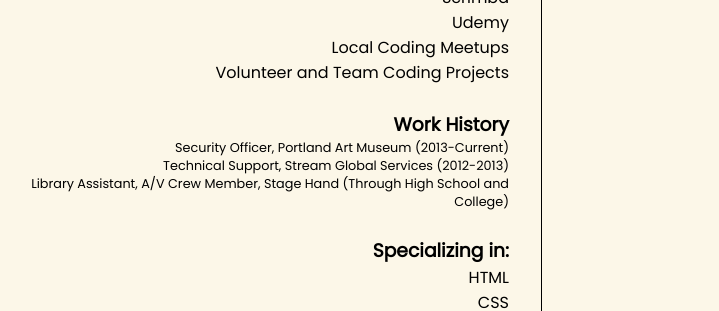
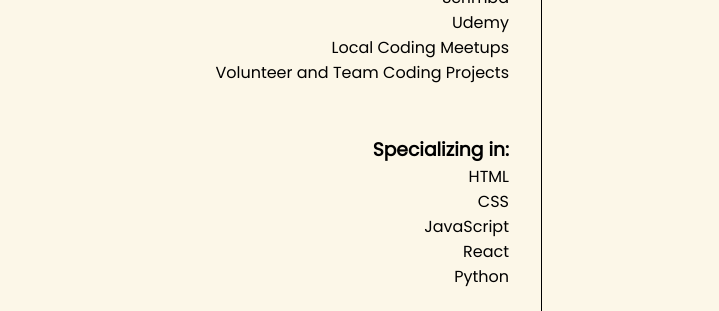
Before and after one commit to gunderodd/tmwfib_website_take3, a plain HTML site: page other_pages/resume.html in a window 1280 px wide. Shown: the part 321-632 px from the top of the page, 66-785 px from the left. Drawn offline with Linux system fonts and the light colour scheme.

Commit message:
redacted work history by default

```diff
--- a/other_pages/resume.html
+++ b/other_pages/resume.html
@@ -29,14 +29,15 @@
                 </ul>
             </div>
             <br>
-            <div>
+            <!-- work history not included by default, not relevant -->
+            <!-- <div>
                 <h3>Work History</h3>
                 <ul style="font-size: .8rem;">
                     <li>Security Officer, Portland Art Museum (2013-Current)</li>
                     <li>Technical Support, Stream Global Services (2012-2013)</li>
                     <li>Library Assistant, A/V Crew Member, Stage Hand (Through High School and College)</li>
                 </ul>
-            </div>
+            </div> -->
             <br>
             <div id="skills_tools">
                 <h3>Specializing in: </h3>
```
